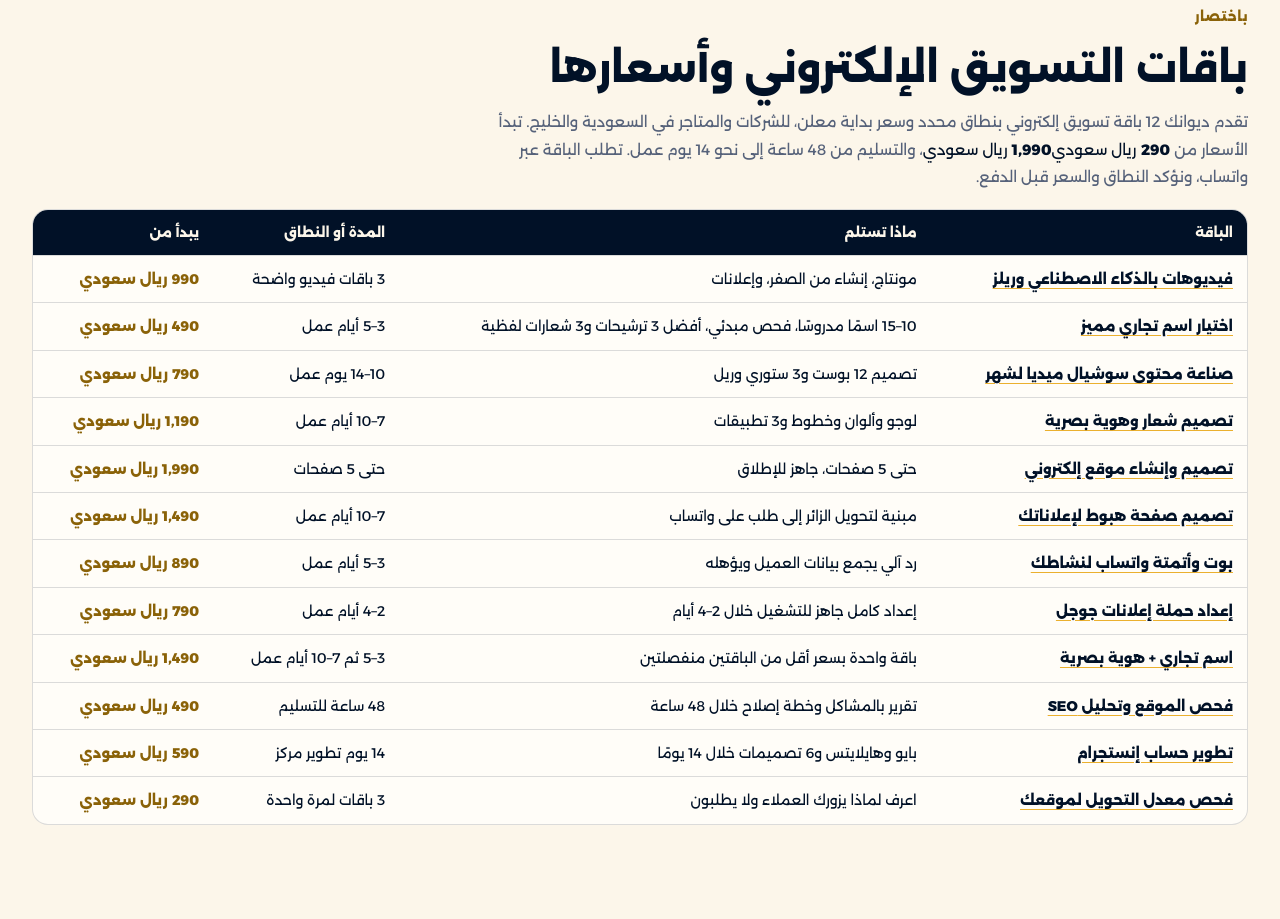
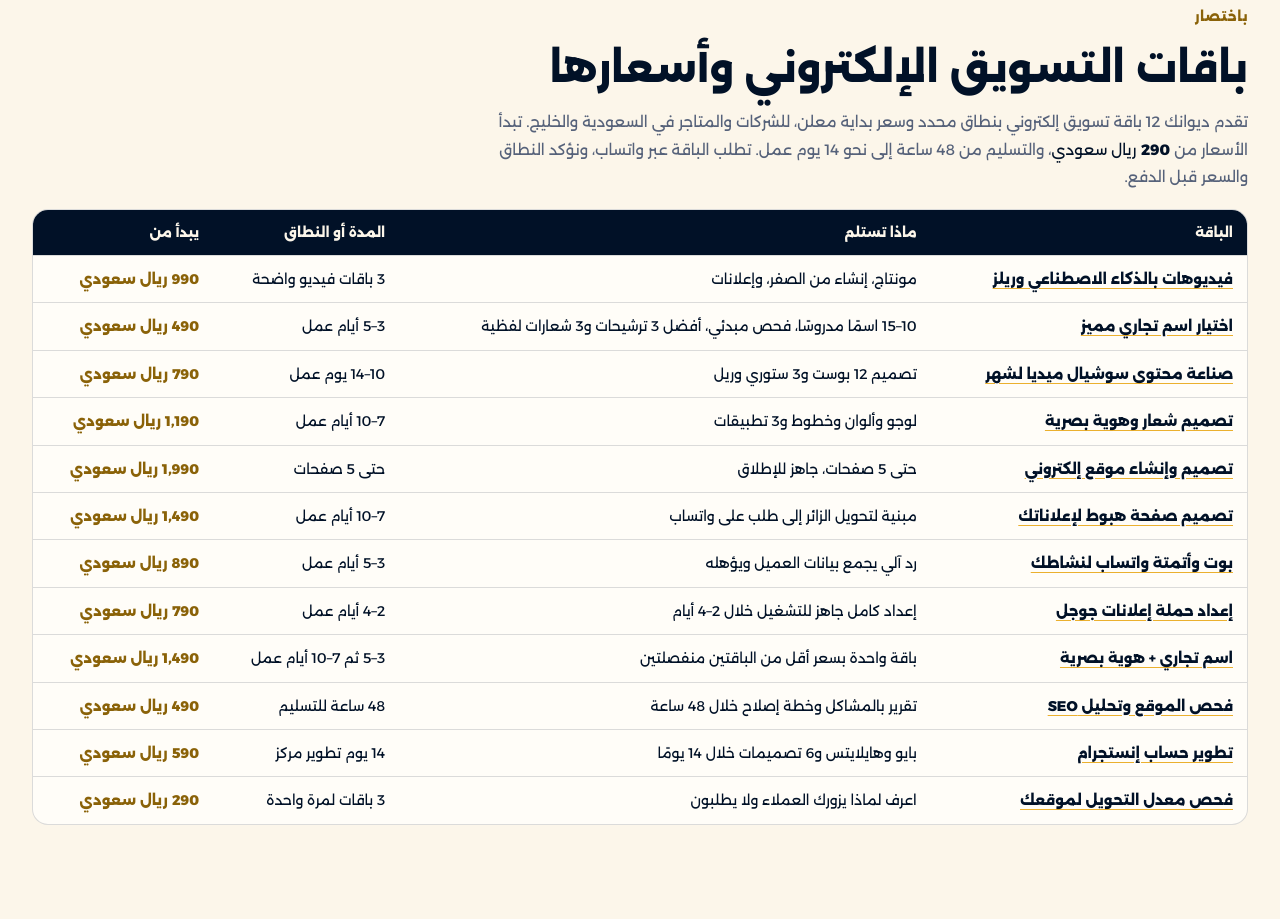
Before and after one commit to mohammedrashad2011-ui/Dewank-2026-website, a Next.js app: page /offers in a window 1280 px wide. Shown: the part 3080-3999 px from the top of the page. Built offline with nearby package versions, Linux system fonts and the light colour scheme; no server answers.

Commit message:
fix(pricing): simplify bilingual offer deadline and hub starting price

```diff
--- a/app/(ar)/offers/offers-hub.tsx
+++ b/app/(ar)/offers/offers-hub.tsx
@@ -102,7 +102,7 @@ export default function OffersHub({ locale, faq }: { locale: HubLocale; faq: Rea
           <span className="oh-eyebrow">{t.summaryEyebrow}</span>
           <h2 id="offers-summary-title">{t.summaryTitle}</h2>
           <p className="oh-inline-price">
-            {hubSummaryParts[locale].before}<HubPrice offerKey={hubFacts.cheapest.key} locale={locale} />{hubSummaryParts[locale].middle}<HubPrice offerKey={hubFacts.priciest.key} locale={locale} />{hubSummaryParts[locale].after}
+            {hubSummaryParts[locale].before}<HubPrice offerKey={hubFacts.cheapest.key} locale={locale} />{hubSummaryParts[locale].after}
           </p>
         </div>
         <div className="oh-table-wrap">
```
